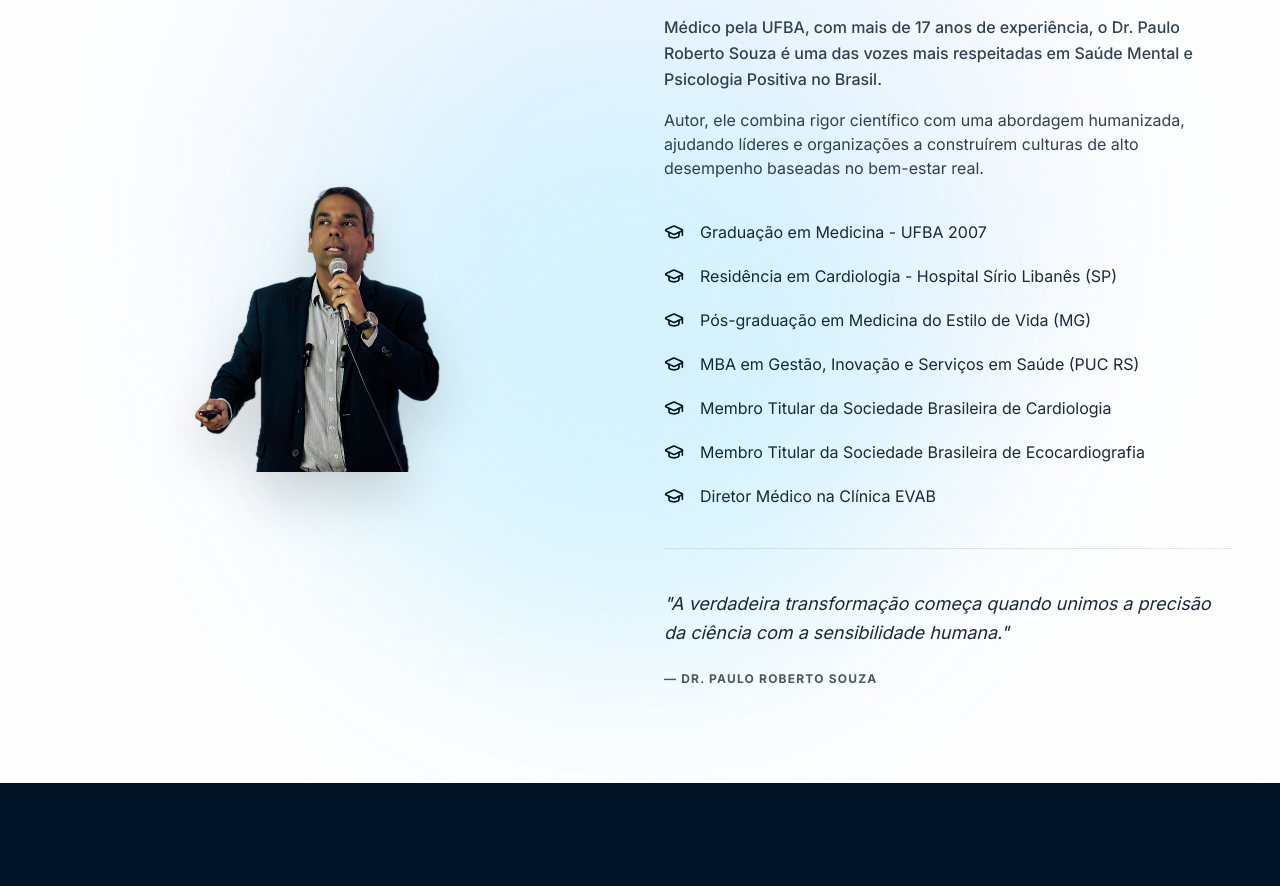
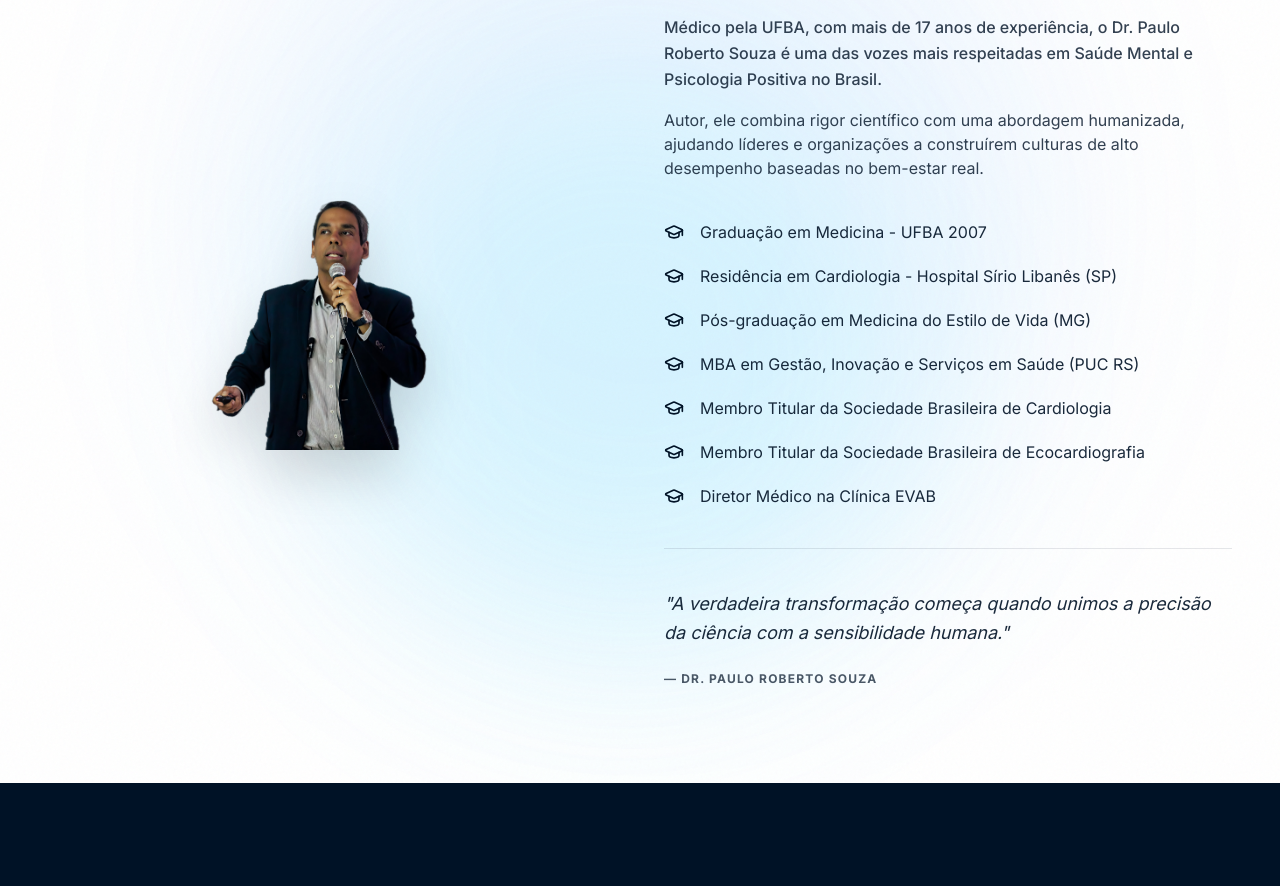
Before and after one commit to MarcusCarvalho1322/site-drpaulorobertopalestrante, a Next.js app: page / in a window 1280 px wide. Shown: the part 1440-2326 px from the top of the page. Built offline with nearby package versions, Linux system fonts and the light colour scheme; a web font is replaced by a local one.

Commit message:
Ajuste proporção da foto do currículo

```diff
--- a/src/components/home/about-section.tsx
+++ b/src/components/home/about-section.tsx
@@ -39,7 +39,7 @@ export function AboutSection() {
                         <img
                             src="/dr-paulo-about.png"
                             alt="Dr. Paulo Roberto Souza"
-                            className="w-full max-w-lg h-auto object-contain drop-shadow-2xl relative z-10"
+                            className="w-full max-w-sm md:max-w-md h-auto object-contain drop-shadow-2xl relative z-10"
                         />
                     </motion.div>
 
```
